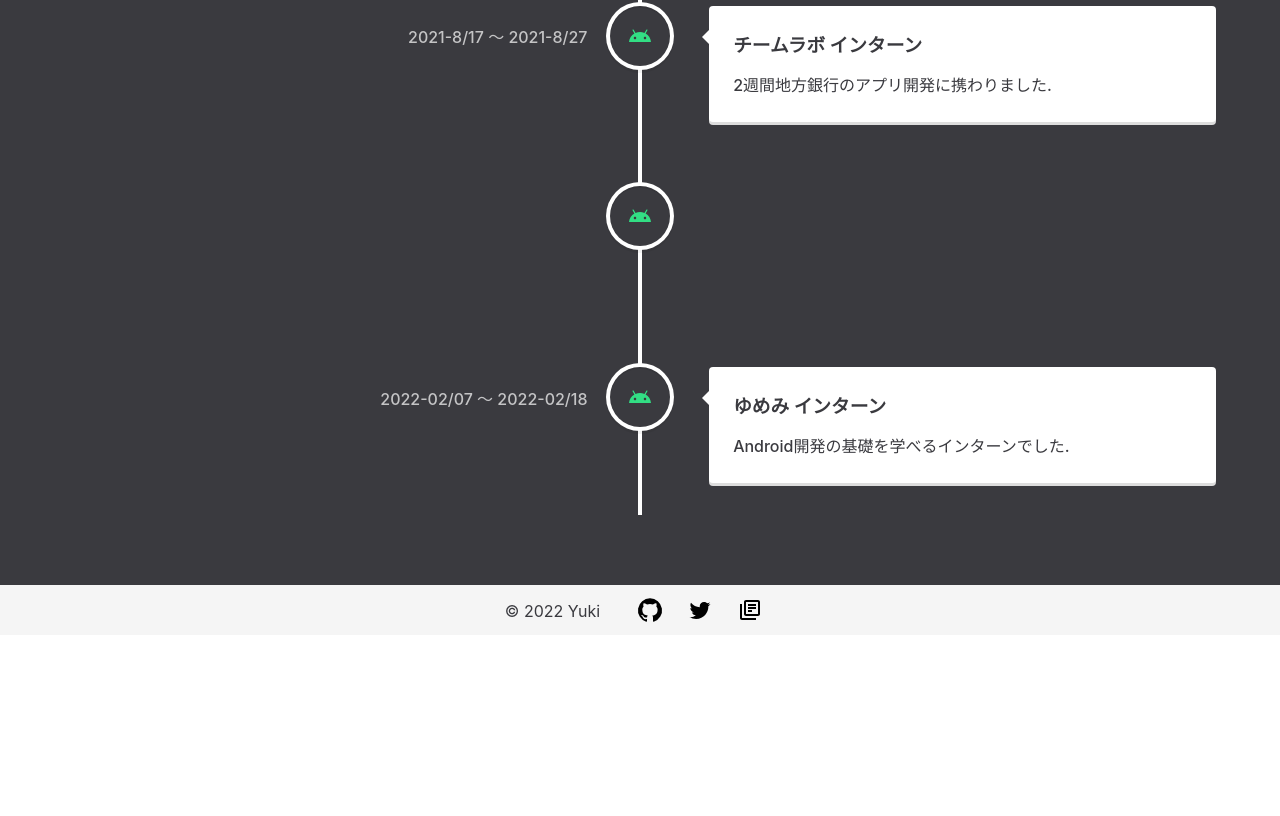
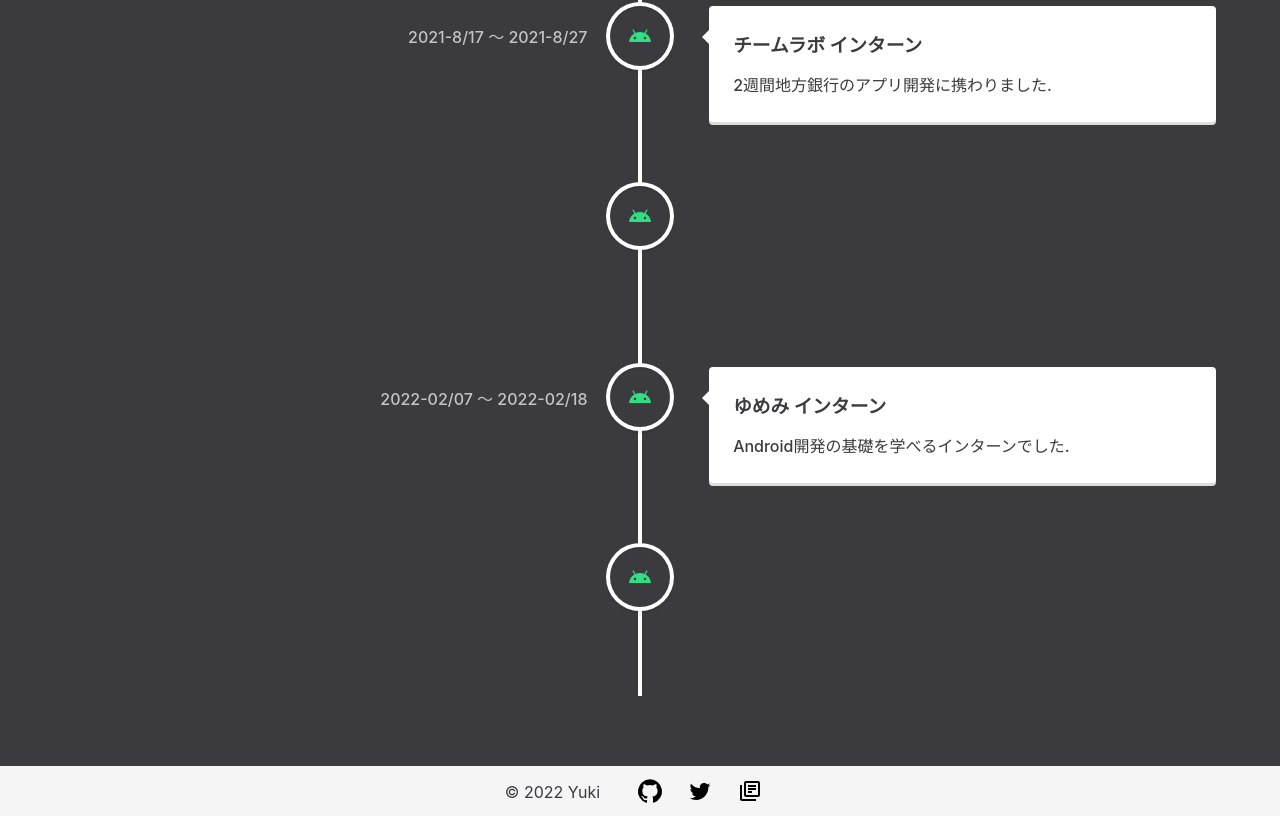
Before and after one commit to rikuyu/portfolio, a React (Create React App) app: page /history in a window 1280 px wide. Shown: the part 373-1189 px from the top of the page. Before the commit the page ends 1008 px from the top, so only its background shows below. Built offline with nearby package versions, Linux system fonts and the light colour scheme.

Commit message:
update history

```diff
--- a/src/pages/History.tsx
+++ b/src/pages/History.tsx
@@ -46,6 +46,15 @@
     icon: <AndroidIcon />,
     iconColor: "#32de84",
   },
+  {
+    id: 5,
+    date: "2022-03/02 ～ 2022-03/15",
+    title: "サイバーエージェント インターン",
+    eventDesc: "tapple の Androidアプリ開発に携わりました.",
+    isShowIcon: true,
+    icon: <AndroidIcon />,
+    iconColor: "#32de84",
+  },
 ];
 
 const History = () => {
```
Also changed, not shown: 1 other file (tests, documents, lock files or other folders).
